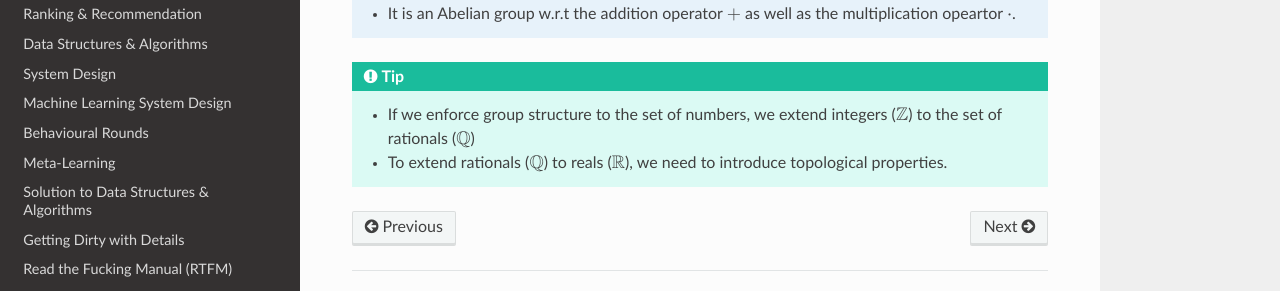
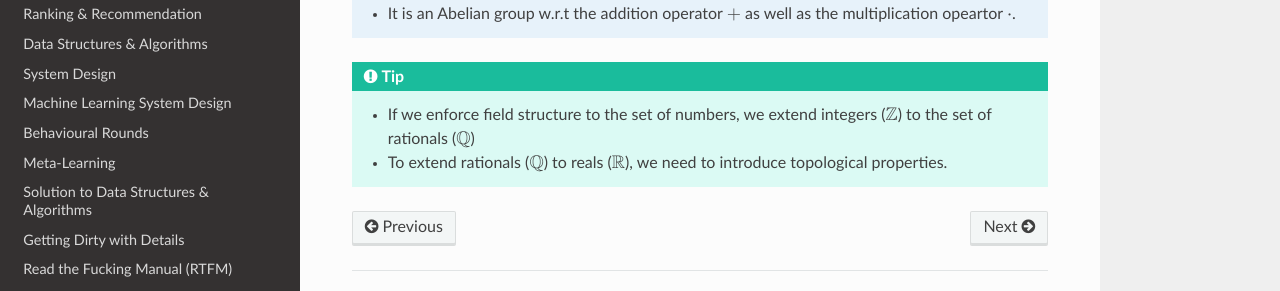
Before and after one commit to uselesstechjunks/leetcode, a Sphinx documentation site: the page built from docs/source/math/linalg/alg.rst, in a window 1280 px wide and 900 px high, scrolled down 1058 px. Shown: the part 524-815 px from the top of the window. Built offline with Sphinx 7.4.7 and the Read the Docs theme 2.0.0, drawn with Linux system fonts in a browser that asks for light colours.

Commit message:
Update alg.rst

```diff
--- a/docs/source/math/linalg/alg.rst
+++ b/docs/source/math/linalg/alg.rst
@@ -58,5 +58,5 @@ Field
 	* It is an Abelian group w.r.t the addition operator :math:`+` as well as the multiplication opeartor :math:`\cdot`.
 
 .. tip::
-	* If we enforce group structure to the set of numbers, we extend integers (:math:`\mathbb{Z}`) to the set of rationals (:math:`\mathbb{Q}`)
+	* If we enforce field structure to the set of numbers, we extend integers (:math:`\mathbb{Z}`) to the set of rationals (:math:`\mathbb{Q}`)
 	* To extend rationals (:math:`\mathbb{Q}`) to reals (:math:`\mathbb{R}`), we need to introduce topological properties.
```
